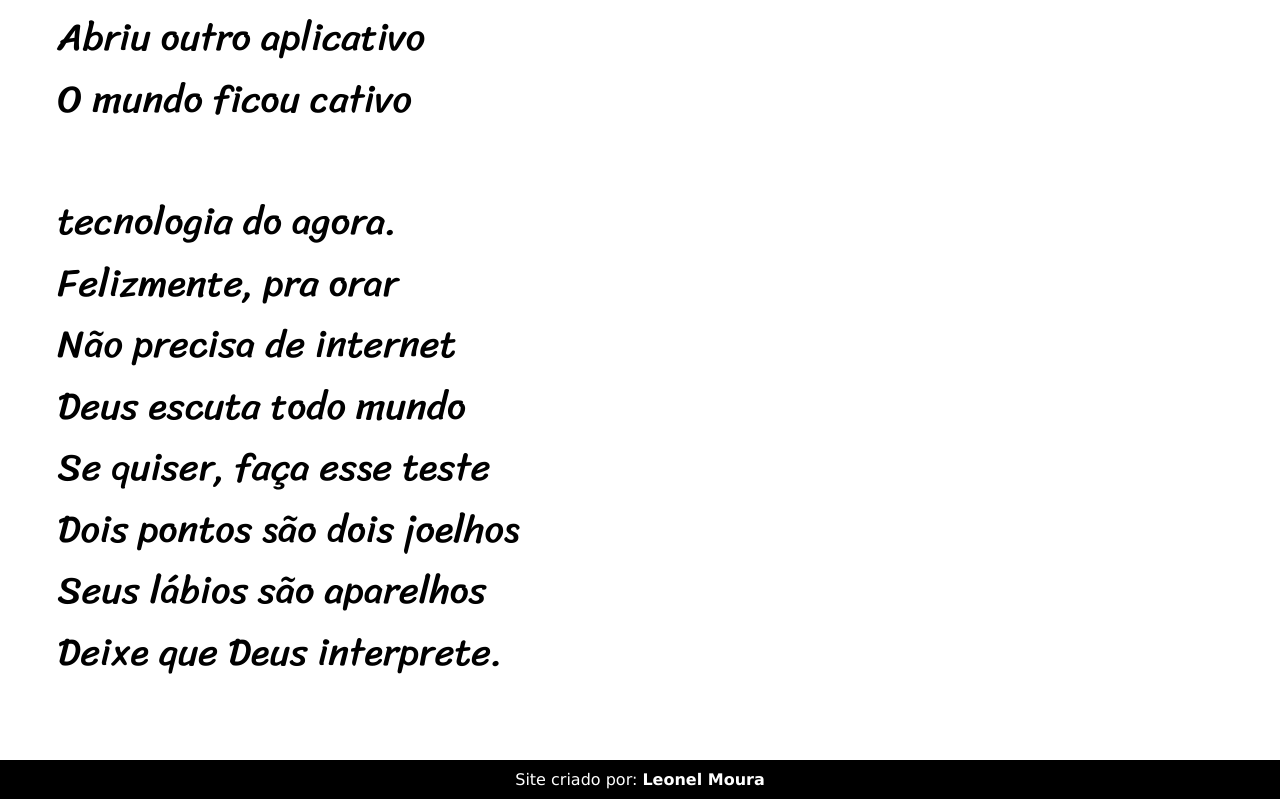
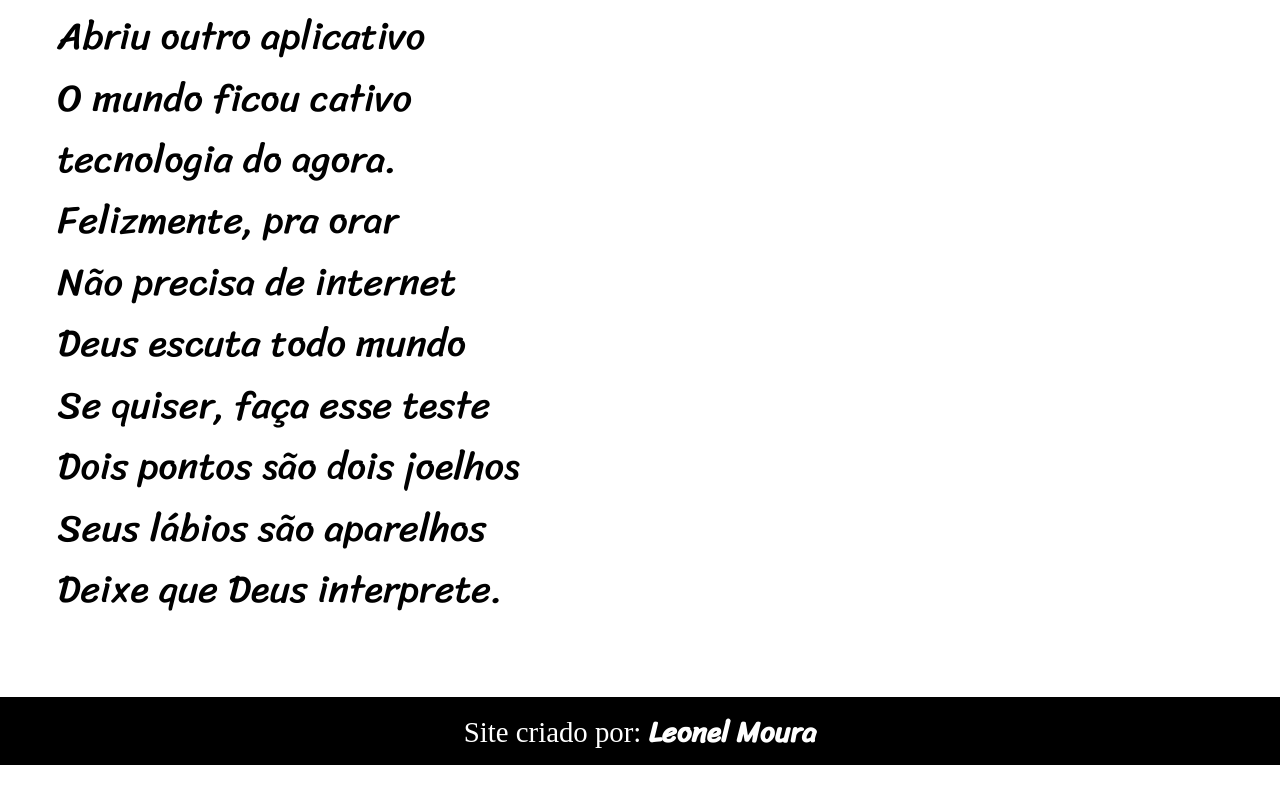
Before and after one commit to Leonelfrias/html-css, a plain HTML site: page desafio/d012/index.html in a window 1280 px wide. Shown: the part 3454-4253 px from the top of the page. After the commit the page ends 4219 px from the top, so only its background shows below. Drawn offline with Linux system fonts and the light colour scheme.

Commit message:
actualizar

```diff
--- a/desafio/d012/css/style.css
+++ b/desafio/d012/css/style.css
@@ -4,10 +4,10 @@
 
 @import url('https://fonts.googleapis.com/css2?family=Sriracha&display=swap');
 
-:root {
-    --fonte1: Verdana, Geneva, Tahoma, sans-serif;
-    --fonte2: 'Passion One', cursive;
-    --fonte3: 'Sriracha', cursive;
+:root{
+    --fonte1: Verdana, Tahoma, sans-serif;
+    --fonte2: 'Passion One', sans-serif;
+    --fonte3: 'Sriracha', sans-serif;
 }
 
 * {
@@ -17,7 +17,7 @@
 }
 
 html, body{
-    font-family: var(--fonte1);
+    font-family: var(--fonte30);
 }
 header{
     background-color: black;
@@ -39,7 +39,7 @@ header a, footer a{
 }
 a:hover{
     color: rgb(255, 255, 255);
-    border-bottom: 1px solid;
+    text-decoration: underline;
 }
 section{
     padding-top: 2em;
@@ -76,5 +76,15 @@ footer{
     background-color: black;
     color: white;
     text-align: center;
-    padding: 10px 0px;
+    padding: 10px;
+    height: 6vh;
 }
+footer > p{
+    font-size: 1.8em;
+}
+footer > p > a{
+    font-family: var(--fonte3);
+}
+footer > p > a:hover{
+    color: darkkhaki;
+}
--- a/desafio/d012/index.html
+++ b/desafio/d012/index.html
@@ -14,7 +14,7 @@
             Cordel Moderno
         </h1>
         <p>
-            Por <a href="https://www.recantodasletras.com.br/poesias/3186743">Milton Duarte</a>
+            Por <a href="https://www.recantodasletras.com.br/poesias/3186743" target="_blank">Milton Duarte</a>
         </p>
     </header>
     <section class="normal">
@@ -25,7 +25,7 @@
             Mensagem curta e fria<br>
             Twitter e Facebook<br>
             Antes que eu caduque<br>
-            Vou dizer tudo em poesia.<br>
+            Vou dizer tudo em poesia.
         </p>
     </section>
 
@@ -39,7 +39,7 @@
             O "O" e o "E" foi riscado<br>
             Para declarar o amor<br>
             Basta botar uma flor<br>
-            E um coração desenhado.<br>
+            E um coração desenhado.
         </p>
     </section>
 
@@ -53,7 +53,7 @@
             Ou vai até no começo<br>
             Agora é .com<br>
             Se o saite é muito bom<br>
-            <br>Ele vale um alto preço.</br>
+            <br>Ele vale um alto preço.
         </p>
 
         <p>
@@ -63,7 +63,7 @@
             Ponto e vírgula e um asterisco<br>
             Um beijo significa<br>
             Pra entender como fica<br>
-            Decifre esse rabisco.<br>
+            Decifre esse rabisco.
         </p>
     </section>
 
@@ -75,7 +75,7 @@
             Só chegava no Verão<br>
             Mas matava a saudade<br>
             Era texto de verdade<br>
-            Nas linhas do coração.<br>
+            Nas linhas do coração.
         </p>
     </section>
 
@@ -89,7 +89,7 @@
             A pessoa foi embora<br>
             Abriu outro aplicativo<br>
             O mundo ficou cativo<br>
-            <br>tecnologia do agora.</br>
+            tecnologia do agora.
         </p>
         <p>
             Felizmente, pra orar<br>
@@ -98,11 +98,11 @@
             Se quiser, faça esse teste<br>
             Dois pontos são dois joelhos<br>
             Seus lábios são aparelhos<br>
-            Deixe que Deus interprete.<br>
+            Deixe que Deus interprete.
         </p>
     </section>
     <footer>
-        <p>Site criado por: <a href="https://leonelfrias.github.io">Leonel Moura</a></p>
+        <p>Site criado por: <a href="https://leonelfrias.github.io" target="_blank">Leonel Moura</a></p>
     </footer>
 </body>
 
```
